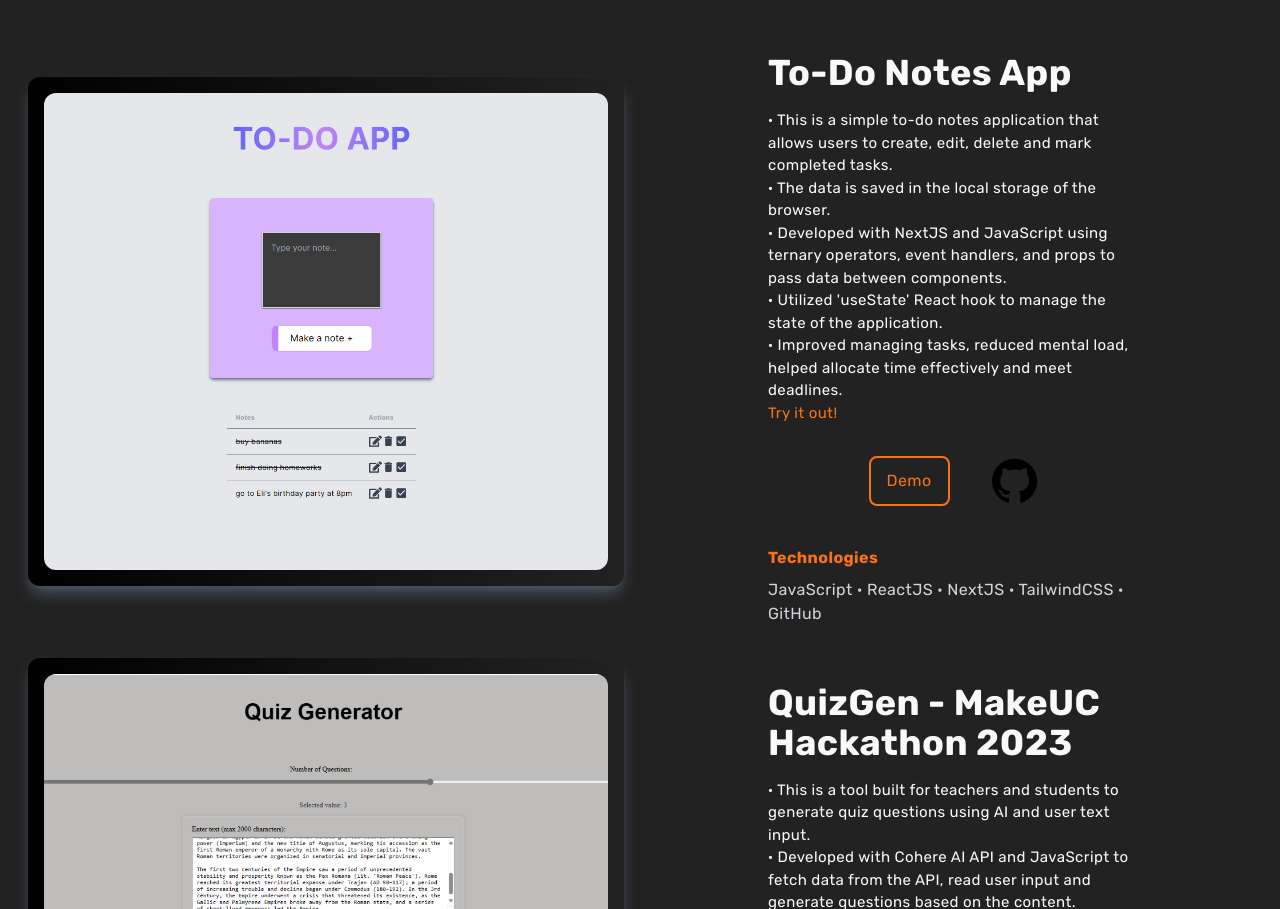
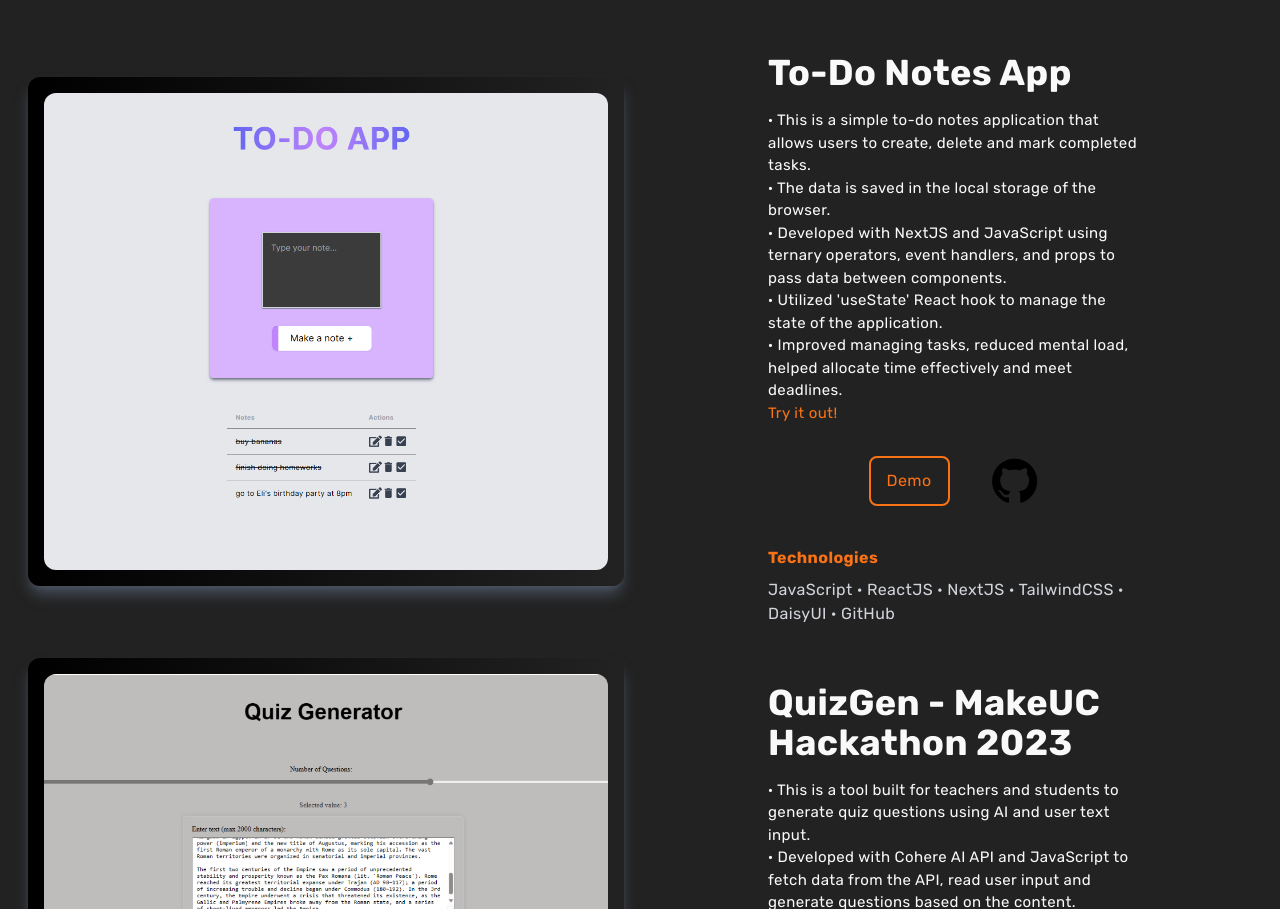
Before and after one commit to NekruzAsh/MyPortfolio, a Next.js app: page / in a window 1280 px wide. Shown: the part 2531-3440 px from the top of the page. Built offline with nearby package versions, Linux system fonts and the light colour scheme.

Commit message:
update project info

```diff
--- a/app/components/Projects.jsx
+++ b/app/components/Projects.jsx
@@ -24,7 +24,7 @@ const Projects = () => {
             <p className="text-[15px]">
 
 
-              · This is a simple to-do notes application that allows users to create, edit, delete and mark completed tasks.
+              · This is a simple to-do notes application that allows users to create, delete and mark completed tasks.
               <br />
               · The data is saved in the local storage of the browser.
               <br />
@@ -64,7 +64,7 @@ const Projects = () => {
             </div>
             <h3 className="text-orange-500 py-2">Technologies</h3>
             <p className="text-gray-300">
-              JavaScript · ReactJS · NextJS · TailwindCSS · GitHub
+              JavaScript · ReactJS · NextJS · TailwindCSS · DaisyUI · GitHub
             </p>
           </div>
 
```
